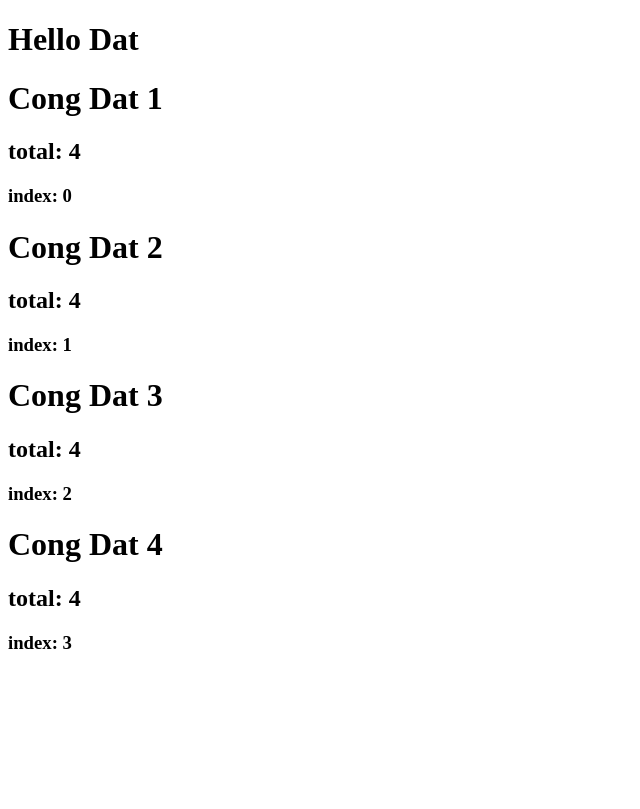
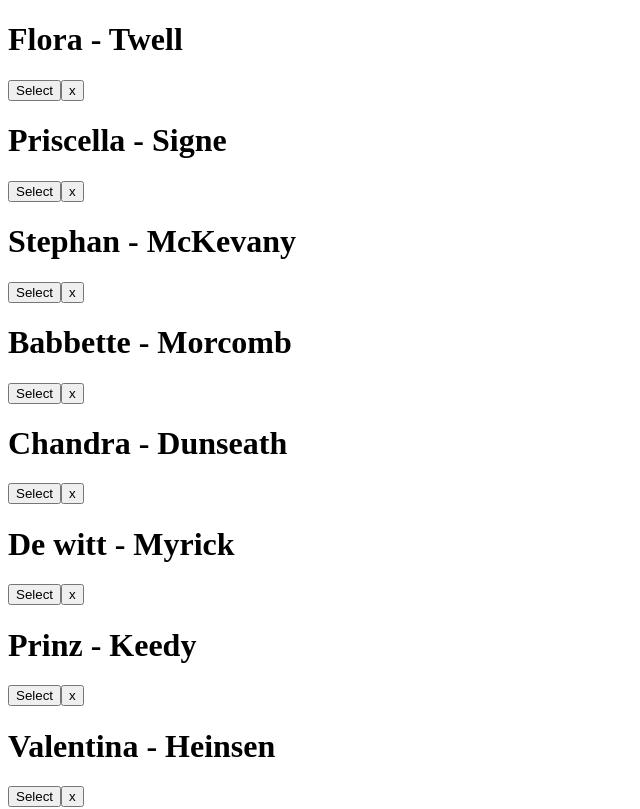
Before and after one commit to MrNoooo007/Learn-Angular, an Angular app: page / in a window 1280 px wide. Shown: the top 809 px of the page, without its empty margins (0-640 px from the left). Built offline with nearby package versions, Linux system fonts and the light colour scheme.

Commit message:
add output binding

```diff
--- a/src/app/app.component.html
+++ b/src/app/app.component.html
@@ -1,7 +1 @@
-<h1>Hello Dat</h1>
-
-<div *ngFor="let user of users; index as index; count as total">
-  <h1>{{user.name}}</h1>
-  <h2> total:  {{ total }}</h2>
-  <h3>index: {{ index }}</h3>
-</div>
+<app-author-list></app-author-list>
--- a/src/app/app.module.ts
+++ b/src/app/app.module.ts
@@ -3,10 +3,14 @@ import { BrowserModule } from '@angular/platform-browser';
 
 import { AppRoutingModule } from './app-routing.module';
 import { AppComponent } from './app.component';
+import { AuthorListComponent } from './author-list/author-list.component';
+import { AuthorDetailComponent } from './author-list/author-detail/author-detail.component';
 
 @NgModule({
   declarations: [
-    AppComponent
+    AppComponent,
+    AuthorListComponent,
+    AuthorDetailComponent
   ],
   imports: [
     BrowserModule,
--- /dev/null
+++ b/src/app/author-list/author-detail/author-detail.component.html
@@ -0,0 +1,5 @@
+<div>
+    <h1> {{ author.firstName }} - {{ author.lastName }}</h1>
+    <button (click)="select.emit(author)"> Select </button>
+    <button (click)="delete.emit(author.id)"> x </button>
+</div>
--- /dev/null
+++ b/src/app/author-list/author-list.component.html
@@ -0,0 +1,13 @@
+<app-author-detail
+    *ngFor="let author of authors; count as total"
+    [author]="author"
+    (select)="onSelected($event)"
+    (delete)="onDelete($event)"
+>
+</app-author-detail>
+
+<br>
+
+<h1>Current author: {{ currentAuthor.firstName }} - {{ currentAuthor.lastName }}</h1>
+
+<h2>total : {{ authors.length }}</h2>
--- /dev/null
+++ b/src/app/author-list/author-list.component.ts
@@ -0,0 +1,29 @@
+import { Component } from '@angular/core';
+import { authors } from '../interface/authors';
+
+export interface Author {
+  id: number;
+  firstName: string;
+  lastName: string;
+  email: string;
+  gender: string;
+  ipAddress: string;
+}
+
+@Component({
+  selector: 'app-author-list',
+  templateUrl: './author-list.component.html',
+  styleUrls: ['./author-list.component.css']
+})
+export class AuthorListComponent {
+  authors = authors;
+  currentAuthor = authors[0];
+
+  onSelected(selectedAuthor: Author) {
+    this.currentAuthor = selectedAuthor;
+  }
+
+  onDelete(id: number) {
+    this.authors = this.authors.filter(item => item.id != id);
+  }
+}
--- /dev/null
+++ b/src/app/interface/authors.ts
@@ -0,0 +1,91 @@
+export interface Author {
+    id: number;
+    firstName: string;
+    lastName: string;
+    email: string;
+    gender: string;
+    ipAddress: string;
+  }
+
+  export const authors = [
+    {
+      id: 1,
+      firstName: "Flora",
+      lastName: "Twell",
+      email: "ftwell0@phoca.cz",
+      gender: "Female",
+      ipAddress: "99.180.237.33"
+    },
+    {
+      id: 2,
+      firstName: "Priscella",
+      lastName: "Signe",
+      email: "psigne1@berkeley.edu",
+      gender: "Female",
+      ipAddress: "183.243.228.65"
+    },
+    {
+      id: 3,
+      firstName: "Stephan",
+      lastName: "McKevany",
+      email: "smckevany2@reuters.com",
+      gender: "Male",
+      ipAddress: "79.172.239.111"
+    },
+    {
+      id: 4,
+      firstName: "Babbette",
+      lastName: "Morcomb",
+      email: "bmorcomb3@fastcompany.com",
+      gender: "Female",
+      ipAddress: "24.99.155.146"
+    },
+    {
+      id: 5,
+      firstName: "Chandra",
+      lastName: "Dunseath",
+      email: "cdunseath4@hud.gov",
+      gender: "Female",
+      ipAddress: "89.9.91.12"
+    },
+    {
+      id: 6,
+      firstName: "De witt",
+      lastName: "Myrick",
+      email: "dmyrick5@gravatar.com",
+      gender: "Male",
+      ipAddress: "154.2.107.65"
+    },
+    {
+      id: 7,
+      firstName: "Prinz",
+      lastName: "Keedy",
+      email: "pkeedy6@yandex.ru",
+      gender: "Male",
+      ipAddress: "229.139.13.203"
+    },
+    {
+      id: 8,
+      firstName: "Valentina",
+      lastName: "Heinsen",
+      email: "vheinsen7@alexa.com",
+      gender: "Female",
+      ipAddress: "31.103.152.85"
+    },
+    {
+      id: 9,
+      firstName: "Cleopatra",
+      lastName: "Bonevant",
+      email: "cbonevant8@surveymonkey.com",
+      gender: "Female",
+      ipAddress: "23.190.218.14"
+    },
+    {
+      id: 10,
+      firstName: "Luce",
+      lastName: "Pattullo",
+      email: "lpattullo9@ftc.gov",
+      gender: "Female",
+      ipAddress: "173.107.238.31"
+    }
+  ];
```
Also changed, not shown: src/app/author-list/author-detail/author-detail.component.ts (added, +13 -0 lines), src/app/author-list/author-detail/author-detail.component.css (added), src/app/author-list/author-list.component.css (added), 2 other files (tests, documents, lock files or other folders).
